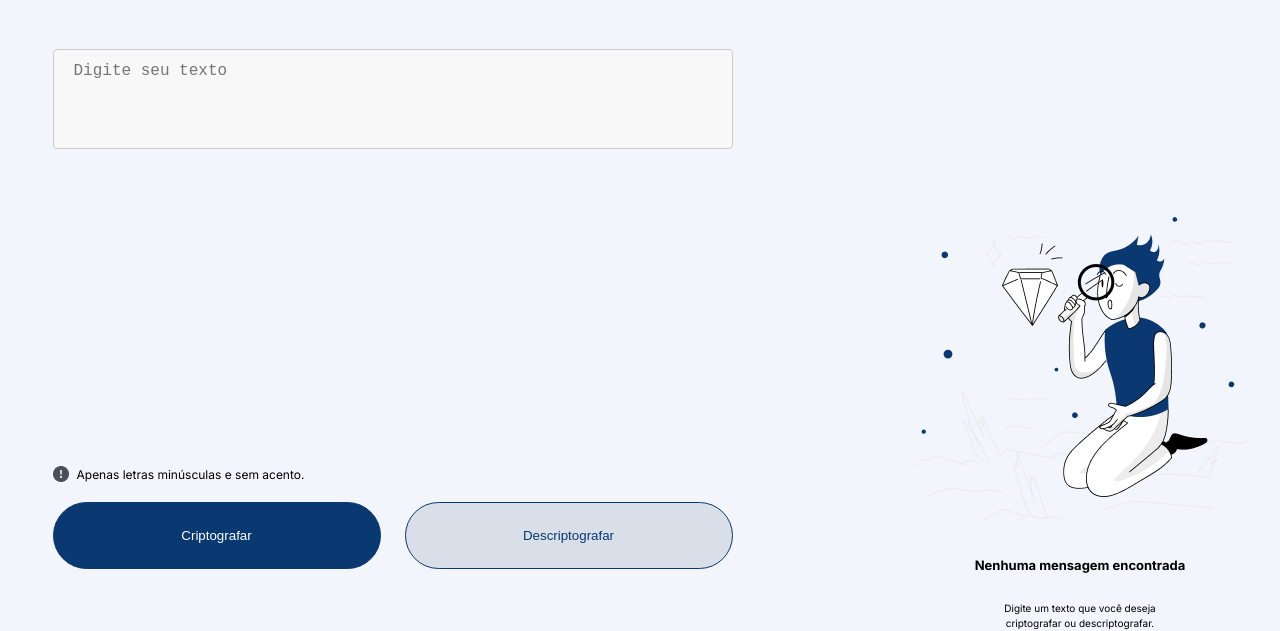
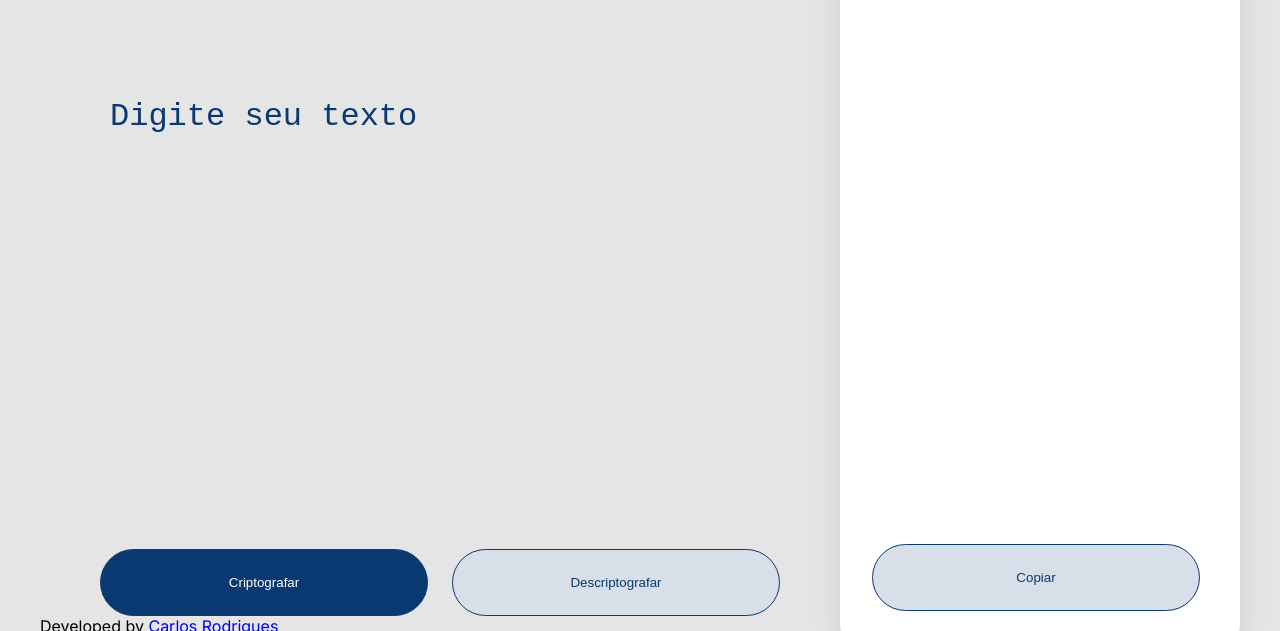
Before and after one commit to carls-rodrigues/challenge-sprint01-encode, a plain HTML site: page index.html in a window 1280 px wide. Shown: the part 104-735 px from the top of the page. Drawn offline with nearby package versions, Linux system fonts and the light colour scheme.

Commit message:
refactor style code

```diff
--- a/assets/styles/style.css
+++ b/assets/styles/style.css
@@ -3,68 +3,91 @@
 }
 
 html, body {
-  font-size: 62.5%;
+  width: 100%;
+  min-height: 100vh;
   padding: 0;
   margin: 0;
   font-family: 'Inter', sans-serif;
   scroll-behavior: smooth;
+  background: #E5E5E5;
+}
+h2, p {
+  margin: 0;
 }
 
 .container {
-  width: 100vw;
+  width: 100%;
   height: auto;
-  margin: 0 auto;
-  padding-top: 2.5rem;
-  padding-left: 5.25rem;
-  background-color: #F3F5FC;
+  padding: 40px;
   display: flex;
   justify-content: space-between;
 }
-main {
+
+.section {
   display: flex;
-  flex-direction: column;
-  justify-content: space-between;
+  flex-flow: column nowrap;
+  flex: 1;
 }
-.header {
-  display: flex;
-  flex-direction: column;
-  gap: 80px;
-  width: 680px;
+header {
+  width: 100%;
+  height: 67px;
 }
-.logo {
+header > img {
   width: 31px;
   height: 48px;
 }
-textarea {
-  width: 680px;
+
+main {
+  flex: 1;
+  display: flex;
+  flex-flow: column nowrap;
+  align-items: center;
+  justify-content: space-between;
+  padding-top: 80px;
+}
+.input-area {
+  width: 100%;
+  display: flex;
+  justify-content: center;
+}
+
+.input-area > textarea {
+  width: 100%;
   max-width: 680px;
-  height: 100px;
-  padding: 12px 20px;
-  box-sizing: border-box;
-  border: 1px solid #ccc;
-  border-radius: 4px;
-  background-color: #f8f8f8;
-  font-size: 16px;
+  min-height: 48px;
+  max-height: 240px;
+  background: transparent;
+  color: #0A3871;
+  font-size: 32px;
+  line-height: 150%;
+  padding: 5px;
+  border: none;
+  border-radius: 5px;
+  outline: none;
   resize: none;
+  overflow-y: auto;
+  word-wrap:break-word;
 }
-.actions {
+.input-area > textarea::placeholder {
+  color: #0A3871;
+  font-size: 32px;
+  line-height: 150%;
+  padding: 5px;
+  border: none;
+  border-radius: 5px;
+  outline: none;
+  resize: none;
+  overflow-y: auto;
+  word-wrap:break-word
+}
+
+.btn-area {
+  width: 100%;
   display: flex;
-  flex-direction: column;
-  gap: 20px;
-  width: 680px;
-  padding-bottom: 72px;
+  justify-content: center;
+  gap: 1.5rem;
 }
-.message-disclaimer {
-  display: flex;
-  align-items: center;
-  font-size: 12px;
-  gap: 8px;
-}
-.btn-actions {
-  display: flex;
-  flex: 1;
-  gap: 24px;
-}
+
 .btn {
   flex: 1;
   border-radius: 242px;
@@ -83,82 +106,65 @@ textarea {
   background: #D8DFE8;
   color: #0A3871;
 }
+
 aside {
   width: 400px;
-  height:  calc(100vh - 80px);
+  max-width: 400px;
+  height: calc(100vh - 80px);
+  background: #FFF;
+  border-radius: 32px;
+  box-shadow: 0px 0px 32px rgba(0, 0, 0, 0.1);
   display: flex;
   flex-direction: column;
   align-items: center;
+  position: relative;
+  user-select: none;
 }
-.aside-content {
-  display: flex;
-  width: 336px;
-  height: 100%                        ;
+
+.bg-content {
+  max-width: 336px;
+  max-height: 304px;
+  /* position: absolute;
+  top: 25%; */
+}
+
+.empty-message-content {
+  display: none;
   flex-direction: column;
   align-items: center;
-  gap: 20px;
+  justify-content: center;
+  gap: 2rem;
+  width: 100%;
+  max-width: 336px;
+  height: 100%;
 }
-.aside-messages {
-  display: flex;
-  flex-direction: column;
-  align-items: center;
+.empty-message-content > h2{
+  font-weight: 700;
+  font-size: 24px;
+  line-height: 120%;
   text-align: center;
+  color: #343A40;
 }
-.aside-messages > h2 {
-  font-size: 1.3rem;
-  line-height: 28.8px;
-  font-weight: 700;
-}
-.aside-messages > p {
-  font-size: 1rem;
-  line-height: 1.5rem;
-  max-width: 160px;
-}
-.aside-text {
-  display: flex;
-  max-width: 100%;
-  word-break: break-all;
-  height: 76%;
-  overflow: auto;
-  flex-direction: column;
-  justify-content: space-between;
-}
-.result {
-  user-select: none;
-  font-size: 1.4rem;
-  line-height: 2rem;
+.empty-message-content > p {
   font-weight: 400;
-}
-.aside-copy-btn {
-  width: 100%;
-  display: none;
-  justify-content: center
+  font-size: 16px;
+  line-height: 150%;
+  text-align: center;
+  color: #495057;
 }
 
-@media (max-width: 1024px) {
-  .container {
-    flex-direction: column;
-    align-items: center;
-    justify-content: space-between;
-    padding-top: 2.5rem;
-    padding-left: 0;
-    padding-bottom: 40px;
-  }
-  aside {
-    height: auto;
-  }
-  .actions {
-    margin-top: 308px;
-  }
-  .empty-bg {
-    display: none;
-  }
-  .aside-text {
-    min-height: 130px;
-  }
+.filled-message-content {
+  display: flex;
+  flex-flow: column nowrap;
+  width: 100%;
+  height: 100%;
+  padding: 32px;
 }
-@media (min-width: 1368px) {
-  textarea {
-    margin-left: 124px;
-  }
+.message-content {
+  height: 83%;
 }
+.message-btn {
+  width: 100%;
+  display: flex;
+  margin-top: 32px;
+}
--- a/index.html
+++ b/index.html
@@ -6,44 +6,50 @@
   <meta name="viewport" content="width=device-width, initial-scale=1.0">
   <link rel="stylesheet" href="./assets/styles/style.css">
   <link rel="preconnect" href="https://fonts.googleapis.com">
-<link rel="preconnect" href="https://fonts.gstatic.com" crossorigin>
-<link href="https://fonts.googleapis.com/css2?family=Inter:wght@400;700&display=swap" rel="stylesheet">
-<title>Challenge ONE - Decodificador de Texto</title>
+  <link rel="preconnect" href="https://fonts.gstatic.com" crossorigin>
+  <link href="https://fonts.googleapis.com/css2?family=Inter:wght@400;700&display=swap" rel="stylesheet">
+  <link href='https://unpkg.com/boxicons@2.1.2/css/boxicons.min.css' rel='stylesheet'>
+  <title>Challenge ONE - Decodificador de Texto</title>
 </head>
 <body>
   <div class="container">
-    <main>
-      <div class="header">
-        <img class="logo" src="./assets/images/vector.png" alt="" srcset="">
-        <textarea id="text-area" type="text" placeholder="Digite seu texto"></textarea>
-      </div>
-      <div class="actions">
-        <div class="message-disclaimer">
-          <img src="./assets/images/alert.png" alt="" srcset="">
-          <span>Apenas letras minúsculas e sem acento.</span>
+    <section class="section">
+      <header>
+        <img src="./assets/images/logo.png" alt="" srcset="">
+      </header>
+      <main>
+        <div class="input-area">
+          <textarea name="text-input" id="text-input" rows="10" placeholder="Digite seu texto"></textarea>
         </div>
-        <div class="btn-actions">
+        <div class="btn-area">
           <button id="btn-encrypt" class="btn btn-primary">Criptografar</button>
           <button id="btn-decrypt" class="btn btn-secondary">Descriptografar</button>
         </div>
+      </main>
+      <footer>
+        <p> Developed by <a href="http://github.com/carls-rodrigues" target="_blank">Carlos Rodrigues</a></p>
+        <i class='bx bxl-instagram' ></i>
+        <i class='bx bxl-github'></i>
+        <i class='bx bxl-linkedin-square' ></i>
+      </footer>
+    </section>
+    <aside>
+      <div class="empty-message-content">
+        <div class="bg-content">
+          <img src="./assets/images/image.png" alt="">
+        </div>
+        <h2>Nenhuma mensagem encontrada</h2>
+        <p>Digite um texto que você deseja criptografar ou descriptografar.</p>
       </div>
-    </main>
-    <aside>
-      <div class="aside-content">
-        <div class="aside-text">
-          <p class="result" id="result"></p>
+      <div class="filled-message-content">
+        <div class="message-content">
+          <p class="message">Message</p>
         </div>
-        <div class="aside-copy-btn">
-          <button id="btn-copy" class="btn btn-secondary">Copiar</button>
-        </div>
-        <img class="empty-bg" src="./assets/images/image.png" alt="">
-        <div class="aside-messages">
-          <h2>Nenhuma mensagem encontrada</h2>
-          <p>Digite um texto que você deseja criptografar ou descriptografar.</p>
+        <div class="message-btn">
+          <button id="btn-decrypt" class="btn btn-secondary">Copiar</button>
         </div>
       </div>
     </aside>
   </div>
-  <script src="./js/bundler.js"></script>
 </body>
 </html>
```
Also changed, not shown: assets/images/logo.png (renamed from assets/images/vector.png).
